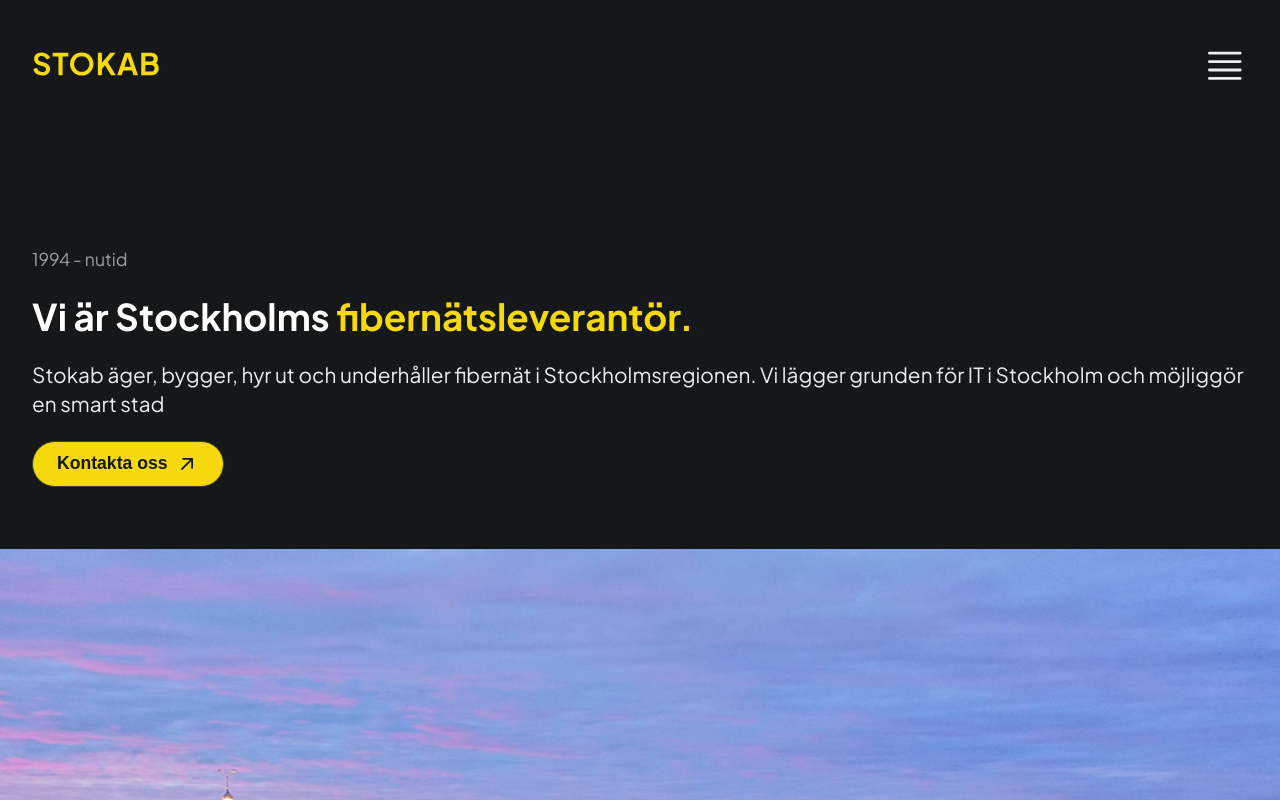
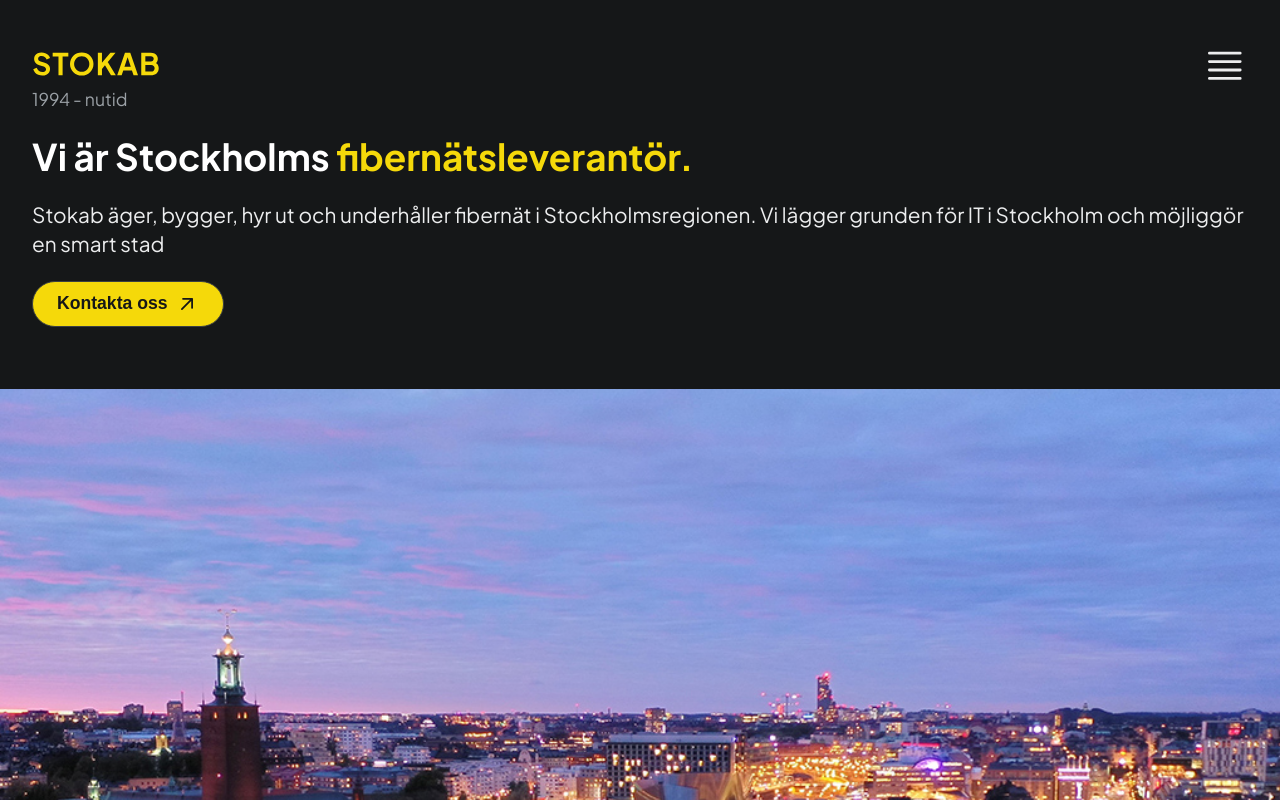
Before and after one commit to Medieinstitutet/fed21d-grafiska-verktyg-pimpim, a Vue app: page / in a window 1280 px wide. Shown: the top 800 px of the page. Built offline with nearby package versions, Linux system fonts and the light colour scheme.

Commit message:
semantics

```diff
--- a/src/App.vue
+++ b/src/App.vue
@@ -1,19 +1,21 @@
 <script setup lang="ts">
   import Header from './components/Header.vue'
-  import Main from './components/Main.vue'
+  import Intro from './components/Intro.vue'
   import Articles from './components/Articles.vue'
   import Info from './components/Info.vue'
+  import Statistics from './components/Statistics.vue'
 </script>
 
 <template>
-  <header>
+  <header id="header-app">
       <Header/>
   </header>
 
   <main>
-    <Main />
-    <img src="./assets/hero.jpg" alt="city of stockholm"/>
-  </main>
+    <section id="section-intro">
+      <Intro />
+      <img src="./assets/hero.jpg" alt="city of stockholm" id="img-intro"/>
+    </section>
 
     <section id="section-news">
       <Articles />
@@ -23,20 +25,24 @@
       <Info />
     </section>
 
+    <section id="section-statistics">
+      <h2>Stokab i siffror</h2>
+      <Statistics numbers="2556" object="Nya förbindelser"/>
+    </section>
+  </main>
 </template>
 
-<style scoped>
-  img{
+<style scoped lang="scss">
+  #section-intro{
+    display: flex;
+    flex-direction: column;
+    gap: 1.4rem;
+
+    #img-intro{
       width:100vw;
       position: relative;
       left:-2rem;
       margin-top: 40px;
     }
-
-  main{
-    display: flex;
-    flex-direction: column;
-    gap: 1.4rem;
-    margin: 4rem 0 3rem;
   }
 </style>
--- a/src/components/Article.vue
+++ b/src/components/Article.vue
@@ -10,11 +10,11 @@
 
 <template>
   <article class="item">
-    <div class="cardHeading">
+    <header class="cardHeading">
       <slot></slot>
       <h3>{{ heading }}</h3>
       <span>Publicerad {{ date }}</span>
-    </div>
+    </header>
     <p>{{ text }}</p>
     <Button>{{ buttonText }}</Button>
   </article>
--- a/src/components/Articles.vue
+++ b/src/components/Articles.vue
@@ -60,11 +60,12 @@
         font-size: 1.1rem;
       }
 
-      .cardHeading{
+      header{
         display: grid;
         grid-template-rows: 1fr auto;
         grid-template-columns: 1fr 1fr 1fr;
         text-align: left;
+        padding: 0;
 
         img{
           grid-column: 1;
@@ -79,6 +80,7 @@
           margin:0;
           padding: 0 1rem;
         }
+
         span{
           grid-column: 2/span 2;
           font-weight: 400;
--- /dev/null
+++ b/src/components/Statistics.vue
@@ -0,0 +1,17 @@
+<script setup lang="ts">
+  defineProps<{
+    numbers: string
+    object: string
+  }>()
+</script>
+
+<template>
+  <div>
+    <h3>{{ object }}</h3>
+    <p>{{ numbers }}</p>
+  </div>
+</template>
+
+<style lang="scss">
+
+</style>
--- a/src/css/_base.scss
+++ b/src/css/_base.scss
@@ -34,15 +34,19 @@
 
   #app{
     font-family: 'Plus Jakarta Sans', sans-serif;
+
+    #header-app{
+      padding: 3rem 2rem 0;
+    }
+
+    section{
+      padding:0 2rem;
+    }
   }
 
-  header{
-    padding: 3rem 2rem;
-  }
 
-  main, section {
-    padding: 3rem 2rem 5rem;
-  }
+
+
 
   @supports(font-variation-settings: "wght" 500){
     #app {
--- a/src/css/style.css
+++ b/src/css/style.css
@@ -36,12 +36,12 @@
   font-family: 'Plus Jakarta Sans', sans-serif;
 }
 
-body header {
-  padding: 3rem 2rem;
+body #app #header-app {
+  padding: 3rem 2rem 0;
 }
 
-body main, body section {
-  padding: 3rem 2rem 5rem;
+body #app section {
+  padding: 0 2rem;
 }
 
 @supports (font-variation-settings: "wght" 500) {
```
Also changed, not shown: src/components/Intro.vue (renamed from src/components/Main.vue), 1 other file (tests, documents, lock files or other folders). Lines whose indentation alone changed are shown as unchanged.
